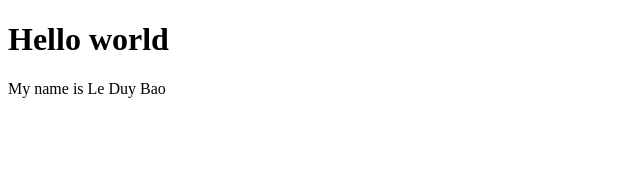
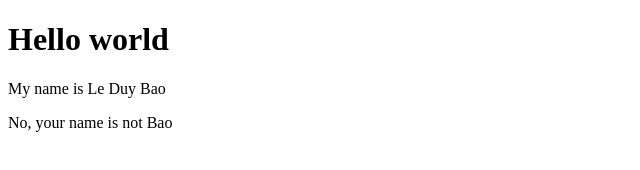
Before and after one commit to leduybao1410/duybao1410-demo, a plain HTML site: page index.html in a window 1280 px wide. Shown: the whole page, without its empty margins (0-640 px from the left). Drawn offline with Linux system fonts and the light colour scheme.

Commit message:
add p tag

```diff
--- a/index.html
+++ b/index.html
@@ -9,5 +9,6 @@
 <body>
     <h1>Hello world</h1>
     <p>My name is Le Duy Bao</p>
+    <p>No, your name is not Bao</p>
 </body>
 </html>
```
